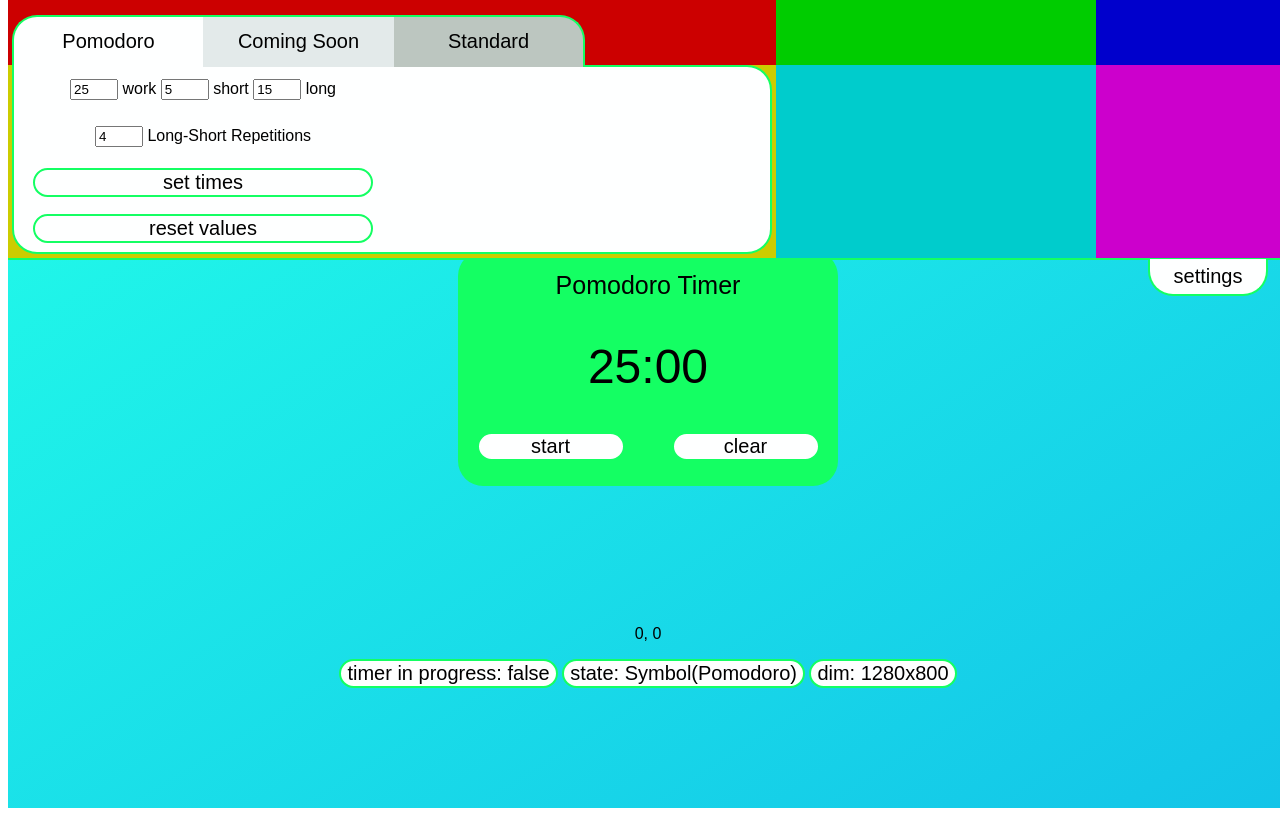
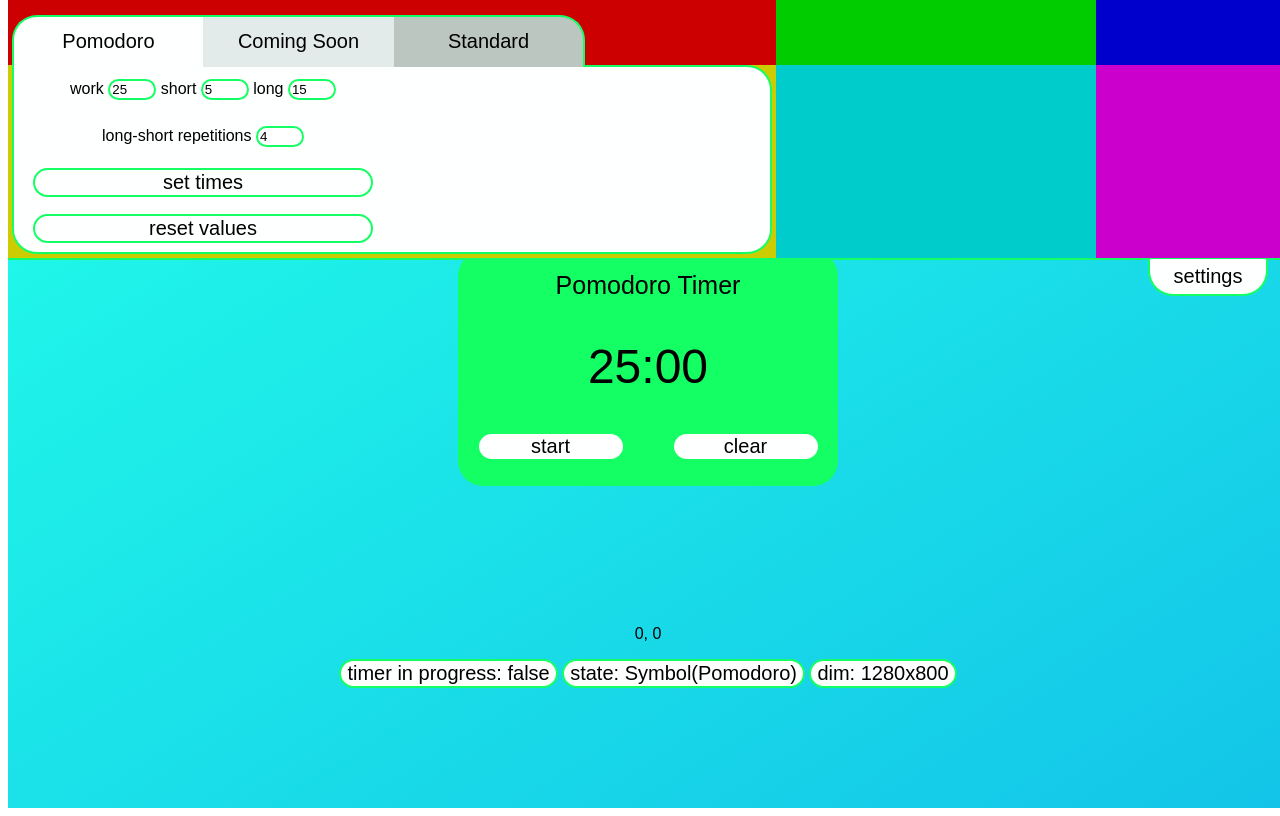
Before and after one commit to niblicat/pomodoro, a SvelteKit app: page / in a window 1280 px wide. Built offline with nearby package versions, Linux system fonts and the light colour scheme; a web font is replaced by a local one.

Commit message:
adjustment to label presentation and inputs

```diff
--- a/src/routes/+page.svelte
+++ b/src/routes/+page.svelte
@@ -179,16 +179,16 @@
                 <div class="modesOptions">
                     {#if $timerStateRead === timer.TimerStates.Pomodoro}
                         <div>
+                            <label for="workInput">work</label>
                             <input type="number" id="workInput" bind:value={pomoWork} min="1" step="1"/>
-                            <label for="workInput">work</label>
+                            <label for="shortInput">short</label>
                             <input type="number" id="shortInput" bind:value={pomoShort} min="0" step="1"/>
-                            <label for="shortInput">short</label>
+                            <label for="longInput">long</label>
                             <input type="number" id="longInput" bind:value={pomoLong} min="0" step="1"/>
-                            <label for="longInput">long</label>
                         </div>
                         <div>
+                            <label for="longSession">long-short repetitions</label>
                             <input type="number" id="longSession" bind:value={pomoLongPhase} min="1" step="1"/>
-                            <label for="longSession">Long-Short Repetitions</label>
                         </div>
                         <div>
                             <button
@@ -219,12 +219,12 @@
 
                     {:else if $timerStateRead === timer.TimerStates.Standard}
                     <div>
+                        <label for="hourInput">hours</label>
                         <input type="number" id="hourInput" bind:value={hours} min="0" step="1"/>
-                        <label for="hourInput">hours</label>
+                        <label for="shortInput">minutes</label>
                         <input type="number" id="minutesInput" bind:value={minutes} min="0" max="59" step="1"/>
-                        <label for="shortInput">minutes</label>
+                        <label for="secondsInput">seconds</label>
                         <input type="number" id="secondsInput" bind:value={seconds} min="0" max="59" step="1"/>
-                        <label for="secondsInput">seconds</label>
                     </div>
                     <div>
                         <button
@@ -415,6 +415,8 @@
 
     input[type="number"] {
         width: 48px;
+        border: 2px solid var(--divback);
+        border-radius: 25px;
     }
 
     .background {
```
